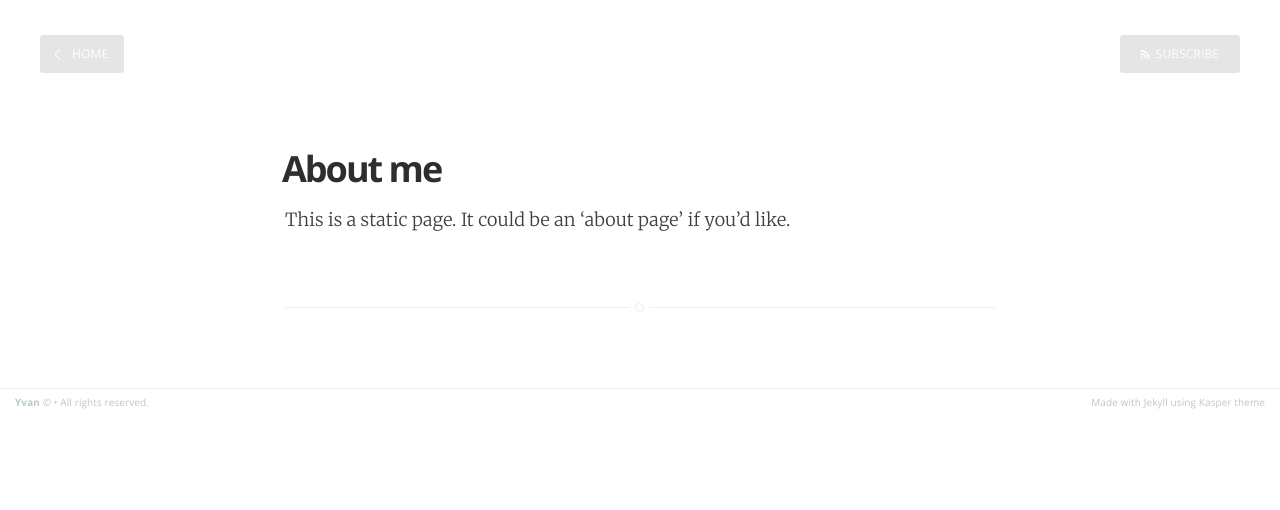
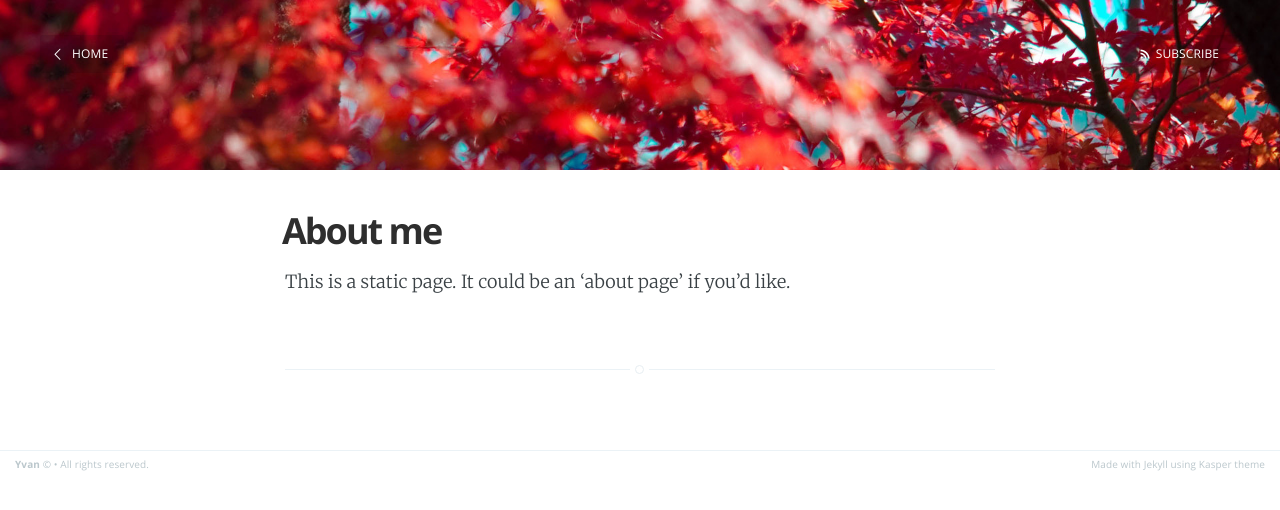
Before and after one commit to ChinBucher/ChinBucher.github.io, a Jekyll site: the page built from about.md, in a window 1280 px wide. Shown: the top 510 px of the page. Built offline with Jekyll 4.4.1, drawn with Linux system fonts in a browser that asks for light colours.

Commit message:
modify about me css

```diff
--- a/assets/css/screen.css
+++ b/assets/css/screen.css
@@ -485,11 +485,11 @@ margin on the iframe, cause it breaks stuff. */
     width: 80%;
 }
 
-.main-nav {
+/*.main-nav {
     position: relative;
     padding: 35px 40px;
     margin: 0 0 30px 0;
-}
+}*/
 
 /*.main-nav a {
     text-decoration: none;
@@ -1788,10 +1788,10 @@ body:not(.post-template) .post-title {
 .no-cover.main-header {
     min-height: 160px;
     max-height: 30%;
+    background-image: url(/assets/images/header_bg.jpg);
+    background-repeat:no-repeat;
     /*background: #f5f8fa;*/
-    background-image: url(/assets/images/header_bg.jpg);
     /*background-size: 100%;*/
-    background-repeat:no-repeat;
 }
 
 
@@ -1801,6 +1801,17 @@ body:not(.post-template) .post-title {
 
 .about{
     color: navajowhite;
+}
+/*488*/
+.main-nav {
+    position: relative;
+    padding: 35px 40px;
+    margin: 0 0 30px 0;
+    min-height: 100px;
+    max-height: 30%;
+    background-image: url(/assets/images/header_bg.jpg);
+    background-repeat:no-repeat;
+    background-size: 100%;
 }
 /*from 494*/
 .main-nav a {
```
